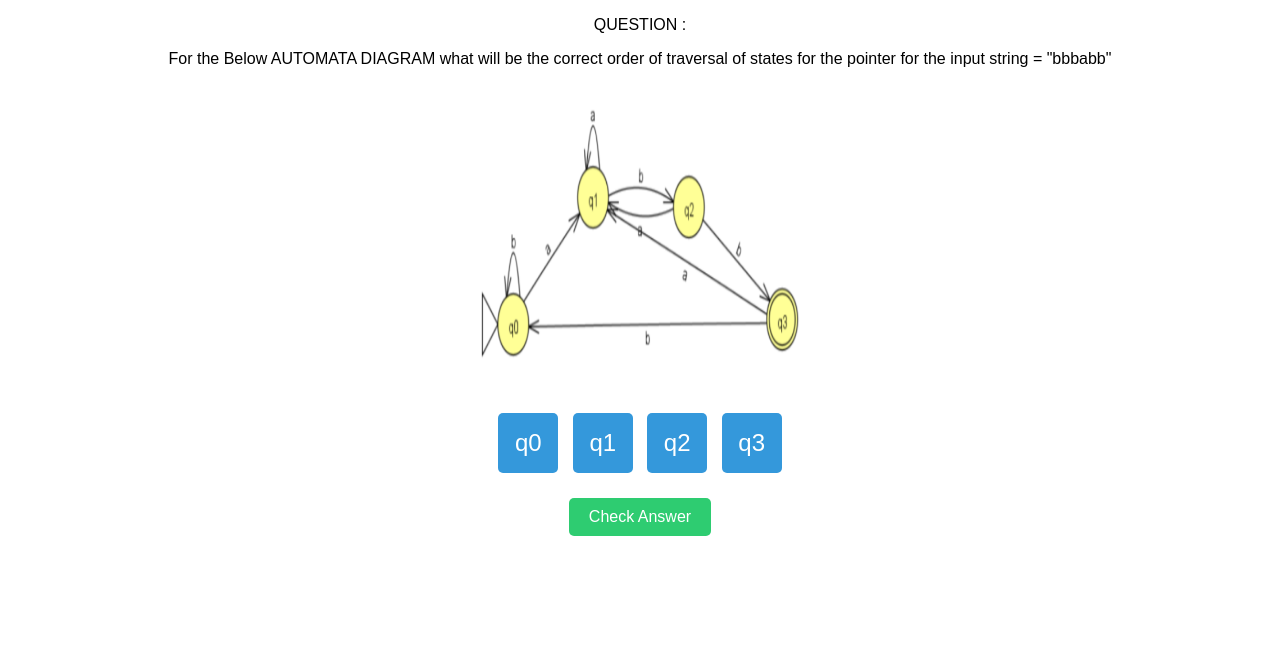
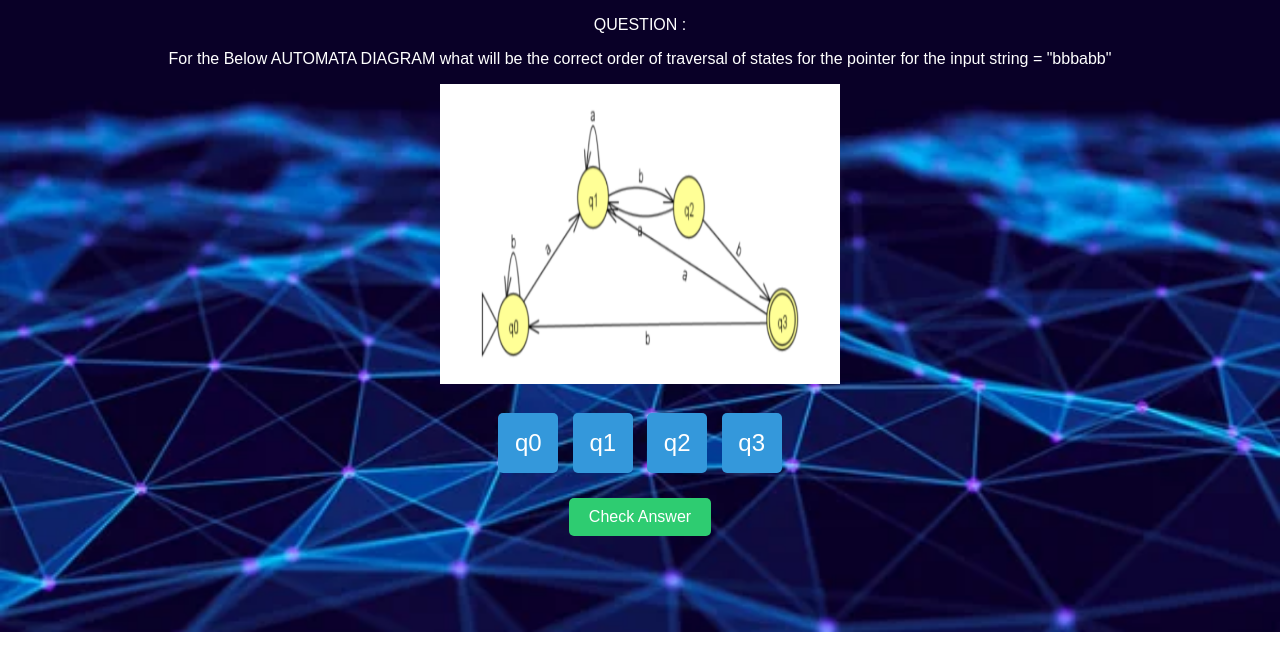
Before and after one commit to abhiabhishek19/Journey-of-automata-states, a plain HTML site: page index.html in a window 1280 px wide. Drawn offline with Linux system fonts and the light colour scheme.

Commit message:
Visual Changes

```diff
--- a/index.html
+++ b/index.html
@@ -8,6 +8,11 @@
     body {
       font-family: 'Arial', sans-serif;
       text-align: center;
+      background-image: url('./bgimg.jpg'); /* Replace with the URL of your background image */
+      background-size: cover;
+      background-position: center;
+      background-repeat: no-repeat;
+      color: #fff; /* Adjust text color for better visibility on the background */
     }
 
     .block {
```
Also changed, not shown: bgimg.jpg (added).
